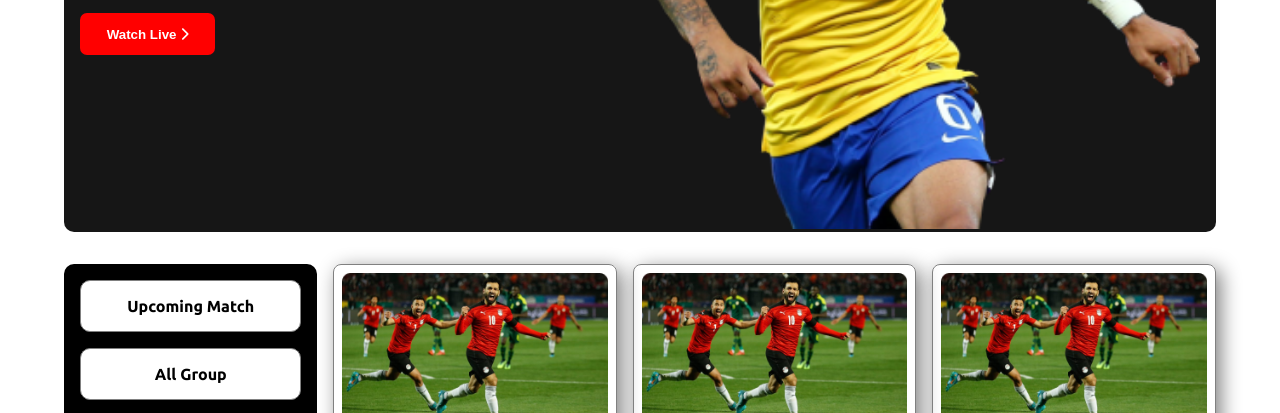
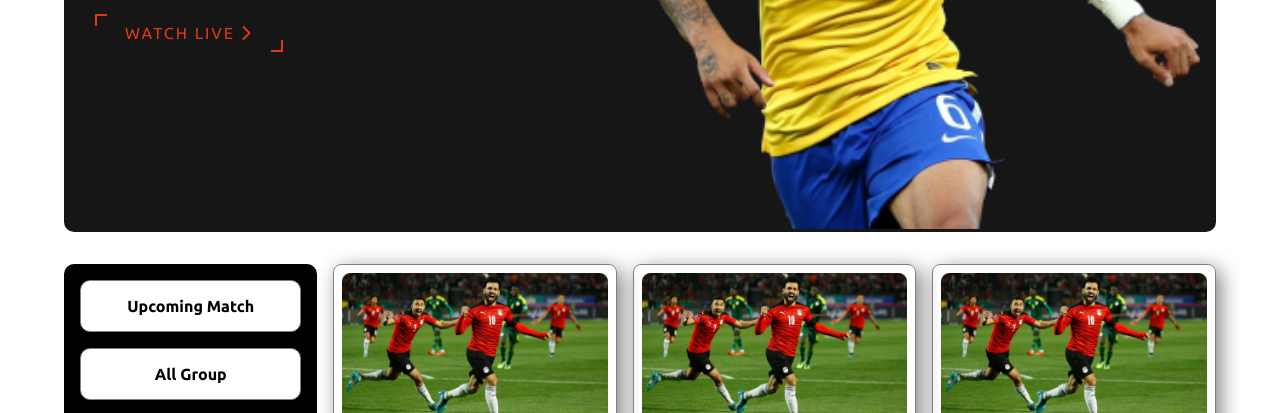
Before and after one commit to ThisIsKhalid/World-Cup, a plain HTML site: page index.html in a window 1280 px wide. Shown: the part 380-793 px from the top of the page. Drawn offline with Linux system fonts and the light colour scheme.

Commit message:
added animation on link

```diff
--- a/Styles/style.css
+++ b/Styles/style.css
@@ -36,13 +36,56 @@ header {
     flex-direction: column;
     row-gap: 1em;
 }
-.header-text button {
-    color: white;
-    font-weight: 700;
-    border: none;
-    border-radius: 7px;
-    background-color: red;
-    padding: 1em 2em;
+.header-button a {
+    display: inline-block;
+    position: relative;
+    padding: 10px 30px;
+    margin: 10px 15px;
+    color: rgba(247, 58, 24, 0.911);
+    text-decoration: none;
+    text-transform: uppercase;
+    background-color: rgb(22, 22, 22);
+    letter-spacing: 2px;
+    overflow: hidden;
+    transition: 0.5s;
+}
+.header-button > a:hover {
+    background: rgba(247, 58, 24, 0.911);
+    color: #111;
+    box-shadow: 0 0 50px rgba(247, 58, 24, 0.911);
+    transition-delay: 0.5s;
+}
+.header-button > a::before {
+    content: '';
+    position: absolute;
+    top: 0;
+    left: 0;
+    width: 10px;
+    height: 10px;
+    border-top: 2px solid rgba(247, 58, 24, 0.911);
+    border-left: 2px solid rgba(247, 58, 24, 0.911);
+    transition: 0.5s;
+}
+.header-button > a:hover::before{
+    width: 100%;
+    height: 100%;
+    transition-delay: 0s;
+}
+.header-button > a::after {
+    content: '';
+    position: absolute;
+    bottom: 0;
+    right: 0;
+    width: 10px;
+    height: 10px;
+    border-bottom: 2px solid rgba(247, 58, 24, 0.911);
+    border-right: 2px solid rgba(247, 58, 24, 0.911);
+    transition: 0.5s;
+}
+.header-button > a:hover::after{
+    width: 100%;
+    height: 100%;
+    transition-delay: 0.5s;
 }
 .header-img {
     width: 50%;
@@ -196,6 +239,9 @@ hr{
 /* for Tablet version  */
 
 @media only  screen and (min-width: 577px) and (max-width: 768px) {
+    h1 {
+        font-size: 2rem;
+    }
     .full-content {
         flex-direction: column;
         align-items: center;
--- a/index.html
+++ b/index.html
@@ -23,8 +23,8 @@
         <div class="header-text">
             <h1>The Greatest show on the earth</h1>
             <p>Contrary to popular belief, Lorem Ipsum is not simply random text. It has roots in a piece of classical Latin literature from 45 BC, making it over 2000 years old.</p>
-            <div>
-                <button>Watch Live <i class="fa-solid fa-chevron-right"></i></button>
+            <div class="header-button">
+                <a href="">Watch Live <i class="fa-solid fa-chevron-right"></i></a>
             </div>
         </div>
         <div class="header-img">
```
Also changed, not shown: upcoming-match.html (+2 -2 lines).
